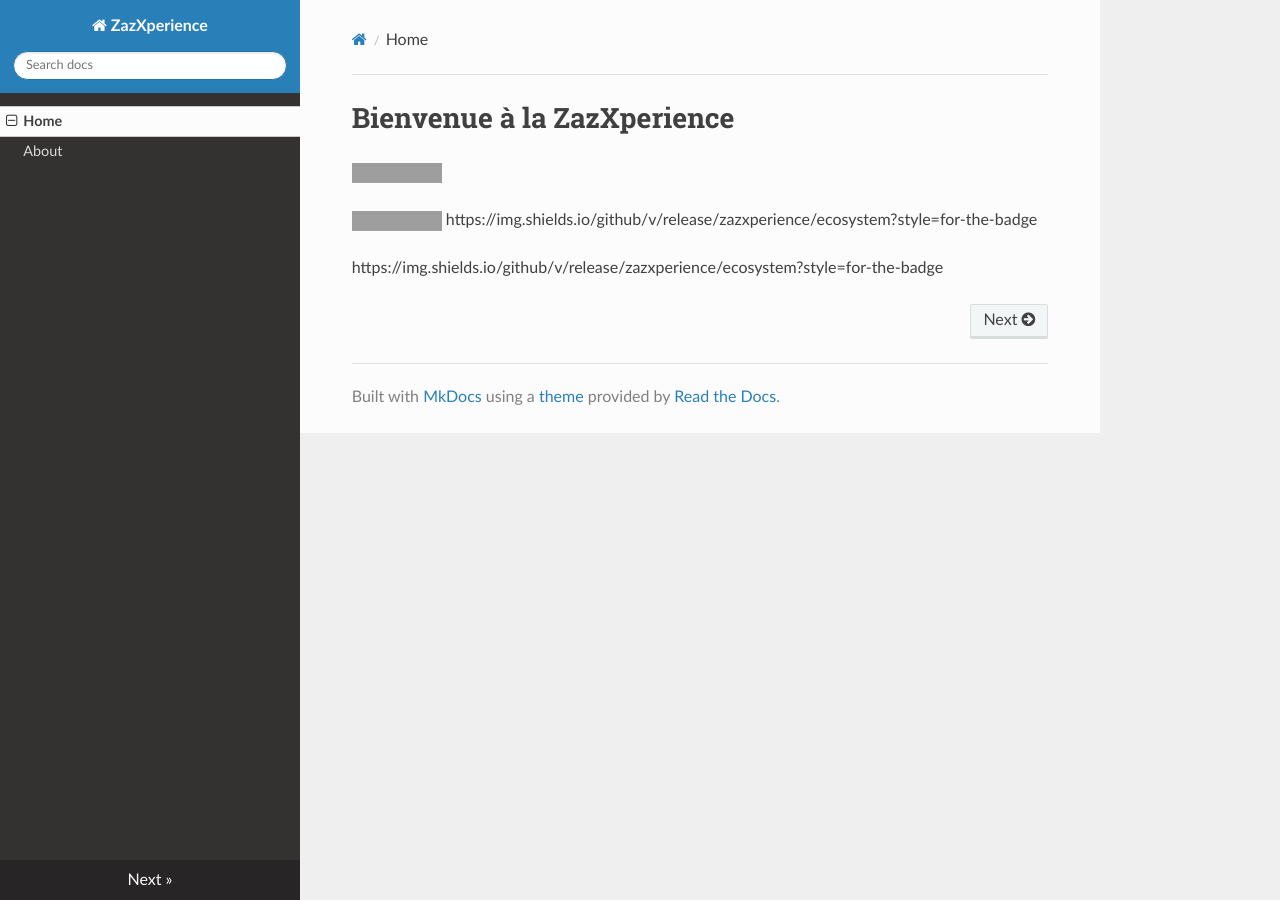
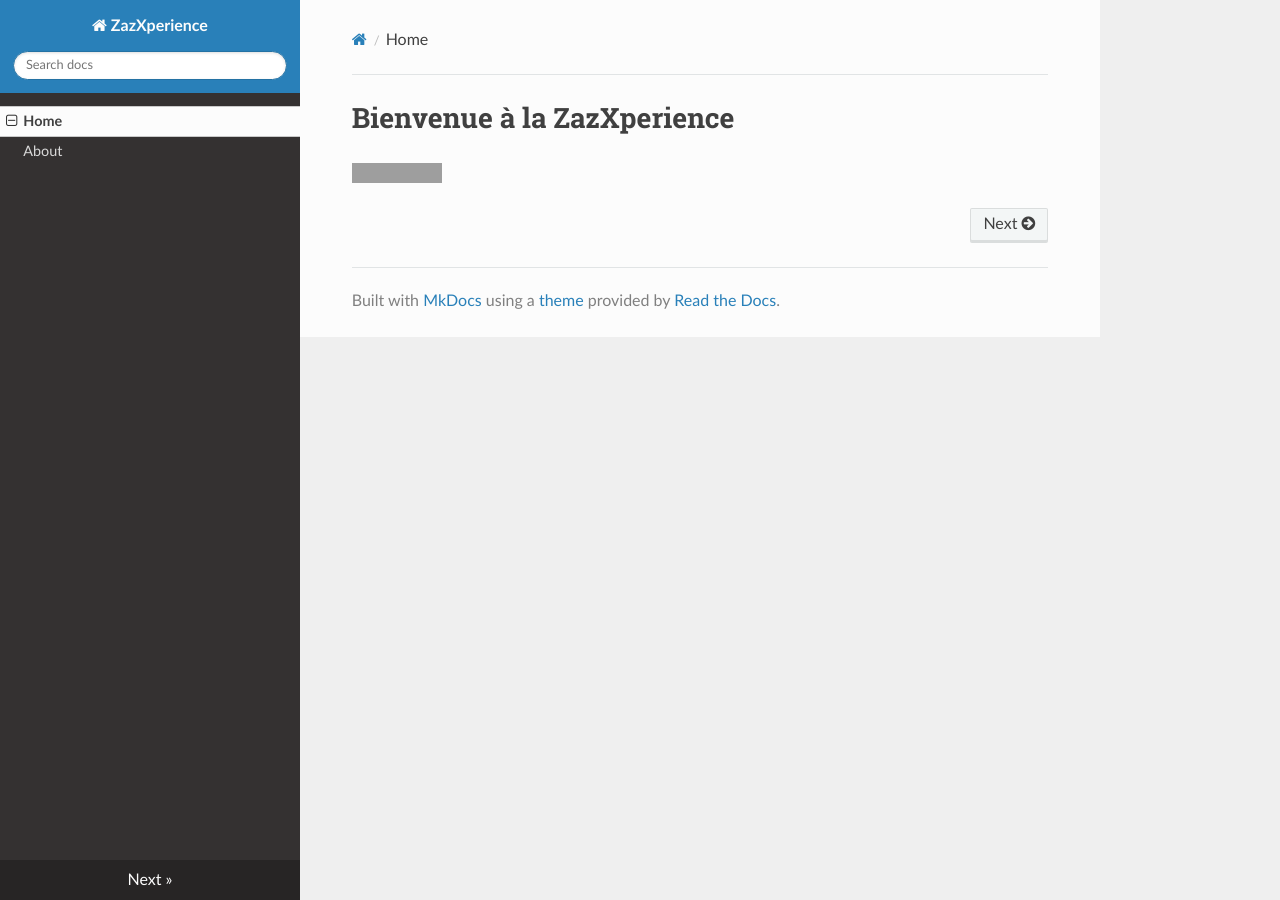
Before and after one commit to ZazXperience/readthedocs, an MkDocs documentation site: the page built from docs/index.md, in a window 1280 px wide. Built offline with MkDocs 1.6.1, drawn with Linux system fonts in a browser that asks for light colours; nearby versions of some CDN libraries; grey boxes are pictures that could not be loaded.

Commit message:
Nouveau README

```diff
--- a/docs/index.md
+++ b/docs/index.md
@@ -1,8 +1,2 @@
 # Bienvenue à la ZazXperience
 ![enter image description here](https://img.shields.io/badge/ZazXperience-Ready-orange?style=for-the-badge&logo=facebook&logoColor=orange&logoWidth=25)
-
-![GitHub release (latest by date)](https://img.shields.io/github/v/release/zazxperience/ecosystem?style=for-the-badge)
-https://img.shields.io/github/v/release/zazxperience/ecosystem?style=for-the-badge
-
-
-https://img.shields.io/github/v/release/zazxperience/ecosystem?style=for-the-badge
```
